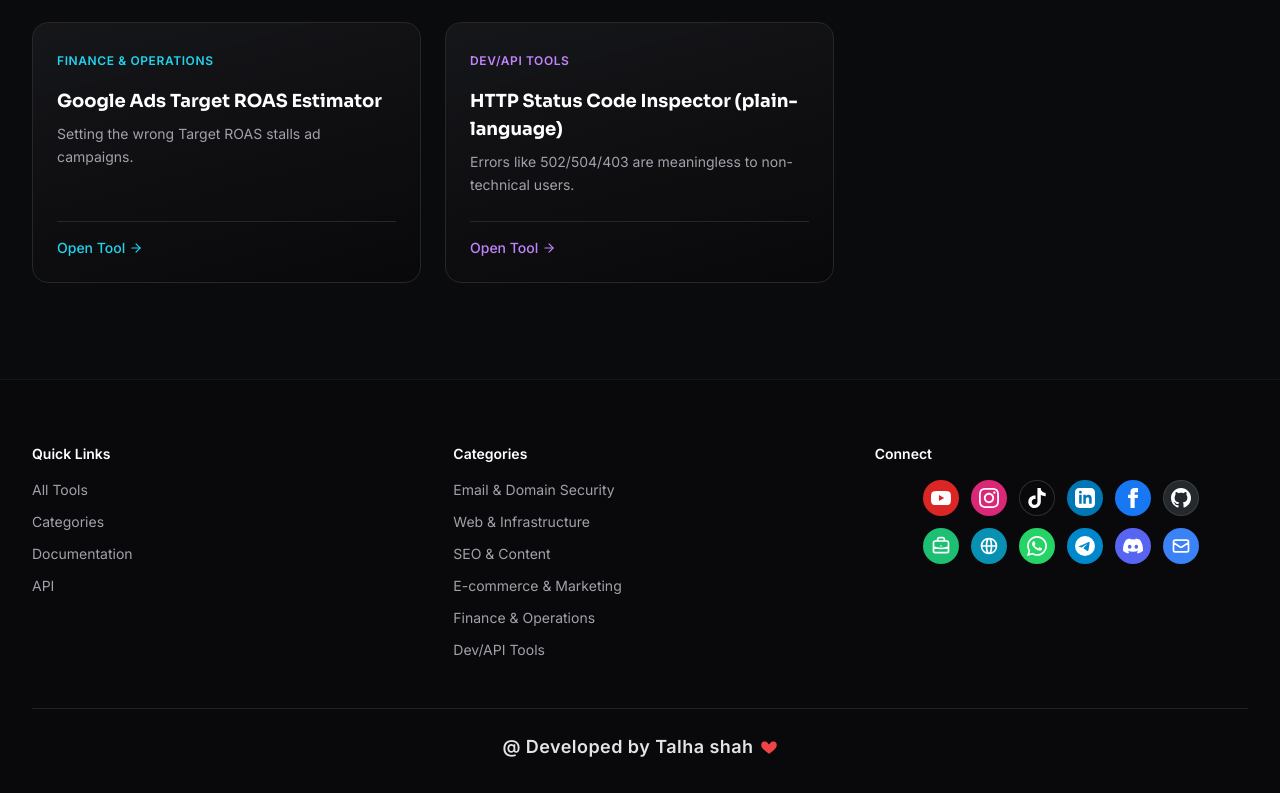
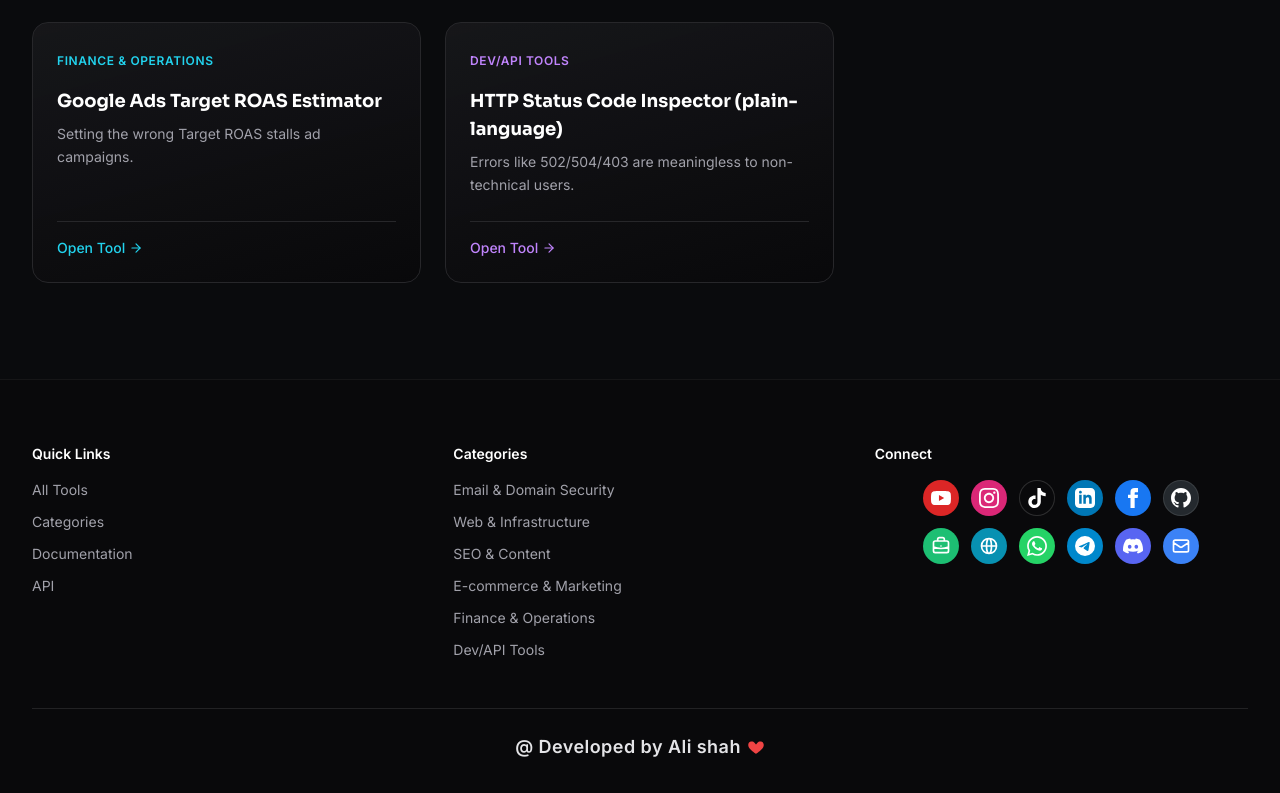
Before and after one commit to faizanxhah150-sudo/56-agant-frontend, a React (Vite) app: page / in a window 1280 px wide. Shown: the part 5788-6581 px from the top of the page. Built offline with nearby package versions, Linux system fonts and the light colour scheme.

Commit message:
Update footer credit from 'Talha shah' to 'Ali shah'

```diff
--- a/src/components/Footer.jsx
+++ b/src/components/Footer.jsx
@@ -126,7 +126,7 @@ function DeveloperCredit() {
       style={{ color: FOOTER_CREDIT_STYLE.textColor }}
       className="text-base md:text-lg font-bold tracking-wide inline-flex items-center gap-1.5 select-none"
     >
-      @ Developed by Talha shah
+      @ Developed by Ali shah
       <svg width="18" height="18" viewBox="0 0 24 24" fill={FOOTER_CREDIT_STYLE.heartColor} aria-hidden="true">
         <path d="M12 21s-6.716-4.35-9.428-8.485C.943 9.72 1.5 6.5 4.2 5.1c2.1-1.1 4.514-.5 5.8 1.2L12 8.6l2-2.3c1.286-1.7 3.7-2.3 5.8-1.2 2.7 1.4 3.257 4.62 1.628 7.415C18.716 16.65 12 21 12 21z" />
       </svg>
```
